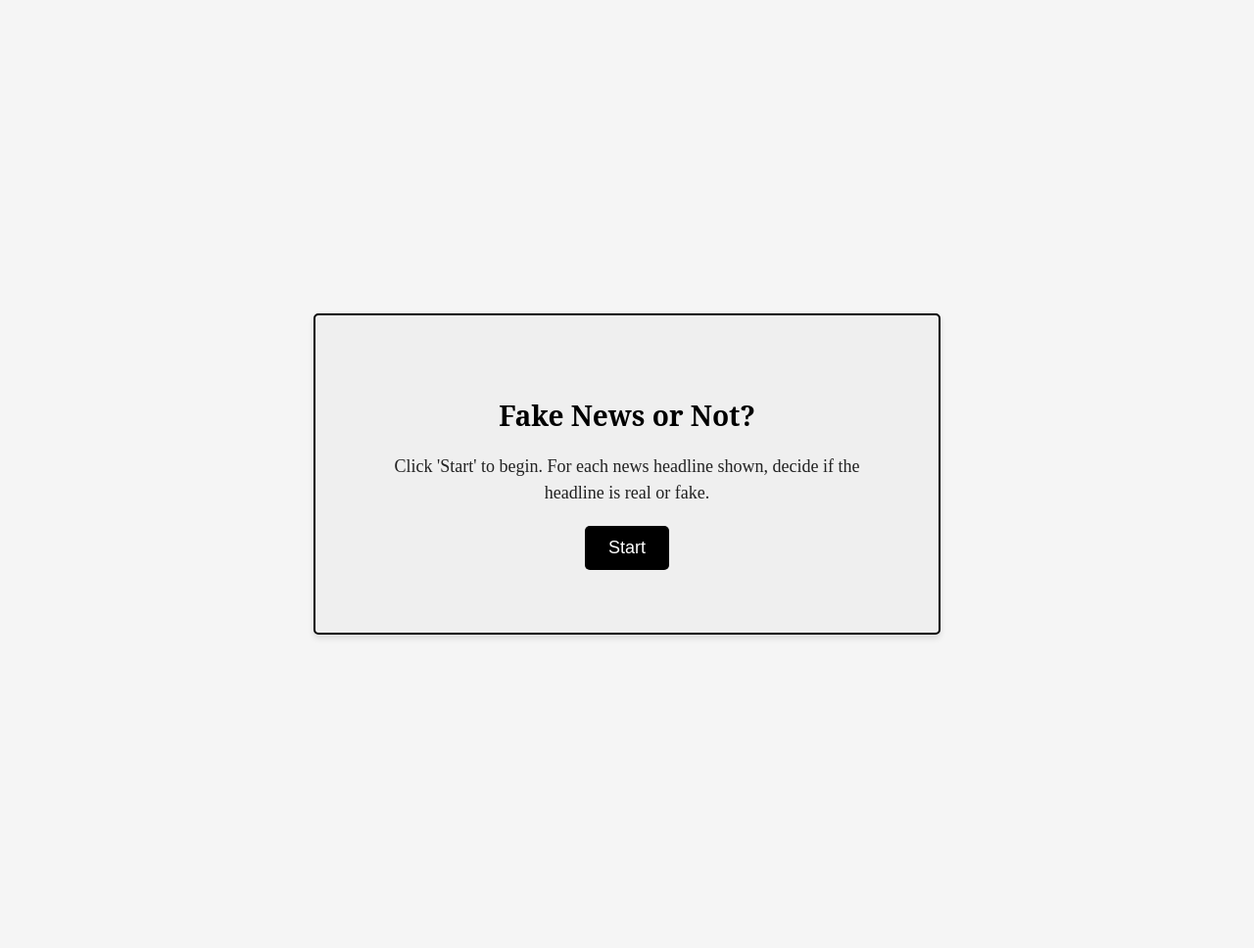
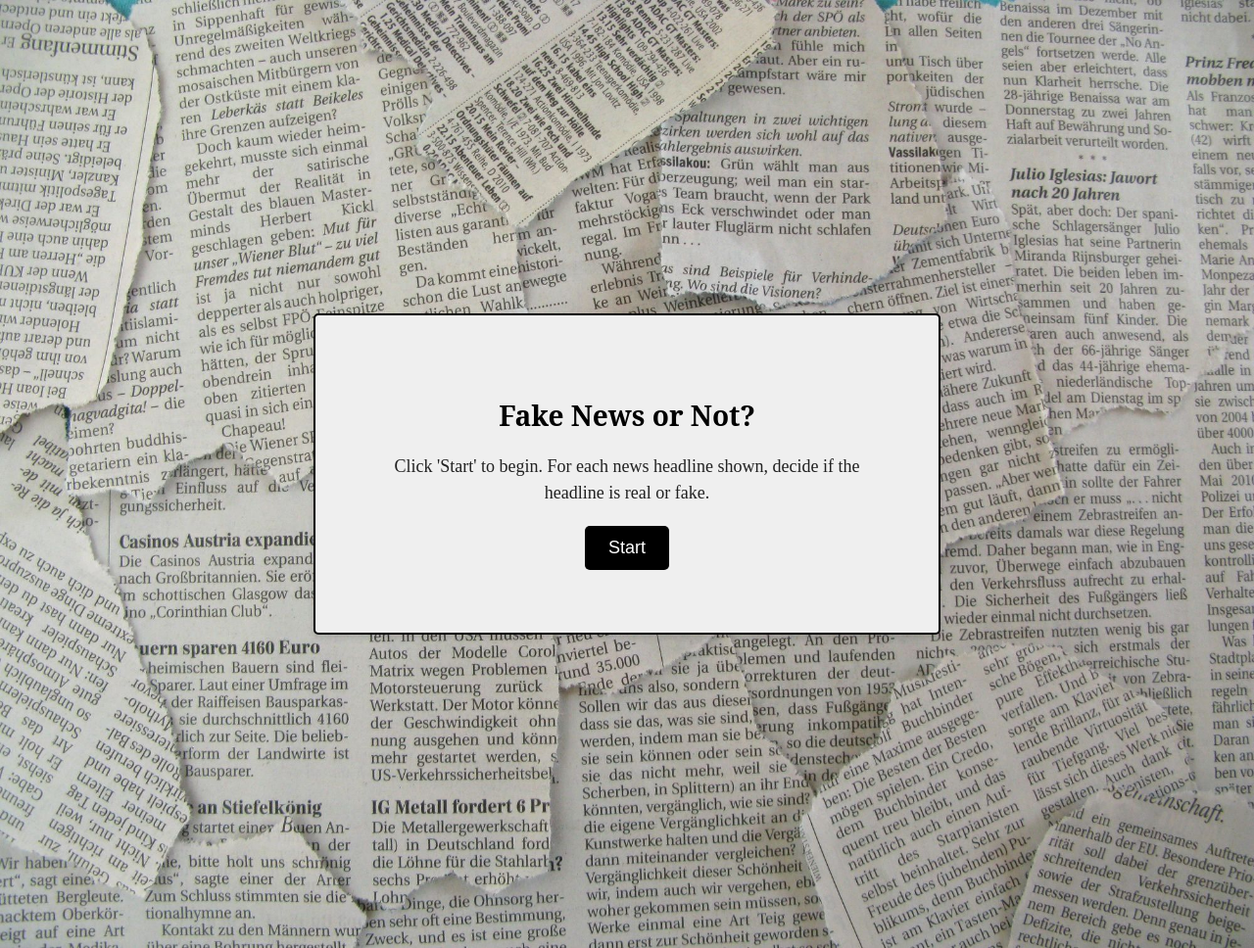
Before and after one commit to brizchen/fake-news-or-not, a plain HTML site: page index.html in a window 1280 px wide. Shown: the whole page at 98% size. Drawn offline with Linux system fonts and the light colour scheme; the site is published under a folder, as on GitHub Pages, so addresses that start at the root find nothing.

Commit message:
Update style.css

```diff
--- a/css/style.css
+++ b/css/style.css
@@ -4,7 +4,7 @@ body {
     text-align: center;
     margin: 0;
     padding: 0;
-    background-image: url('/assets/newspaper-bg.jpeg');
+    background-image: url('../assets/newspaper-bg.jpeg');
     background-size: 100% 100%;
     background-repeat: no-repeat;
 }
```
